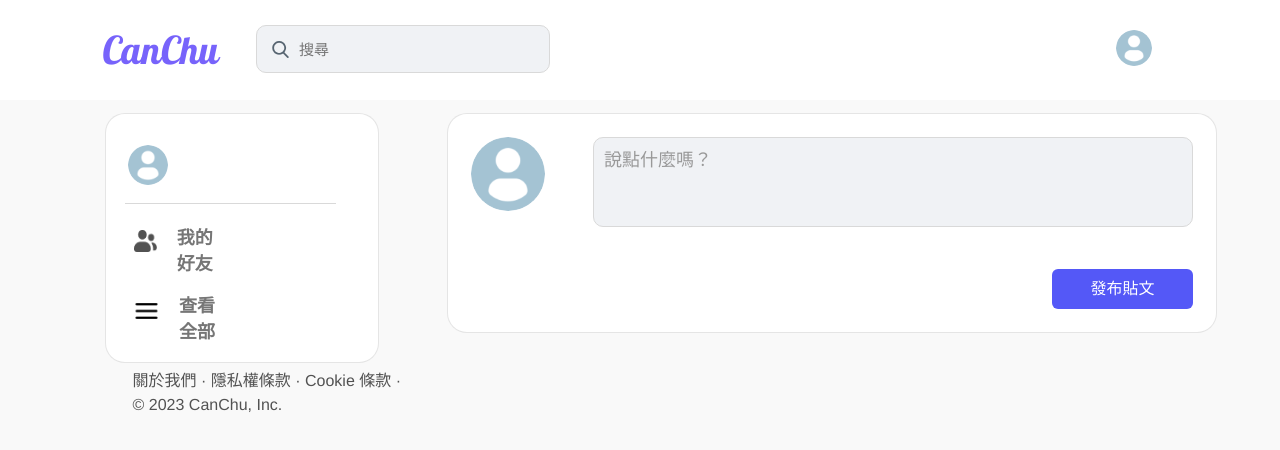
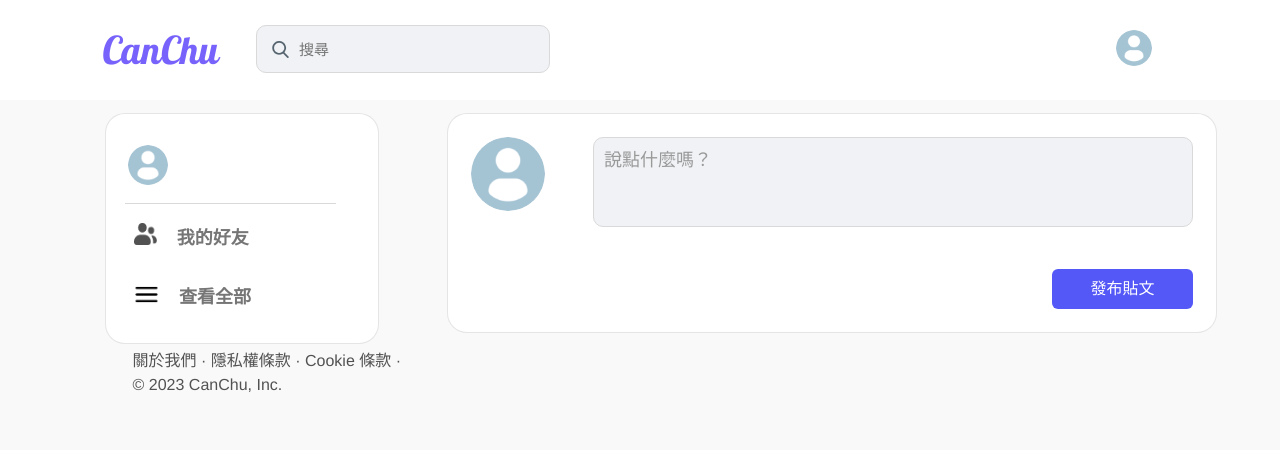
Before and after one commit to tsaichiehhuang/CanChu, a Next.js app in the folder workspace/kelly/CanChu/: page /Home in a window 1280 px wide. Shown: the top 450 px of the page. Built offline with nearby package versions, Linux system fonts and the light colour scheme; a web font is replaced by a local one.

Commit message:
fix(w4p3):修正merge 錯誤

```diff
--- a/workspace/kelly/CanChu/pages/Home/Home.module.scss
+++ b/workspace/kelly/CanChu/pages/Home/Home.module.scss
@@ -46,8 +46,6 @@
   justify-content: flex-start;
   margin: 5% 0px;
   gap: 5%;
-  margin: 5% 0px;
-  gap: 5%;
 }
 .friendListMyFriend {
   width: 100%;
@@ -56,12 +54,6 @@
 
 .friendRequestImg {
   border-radius: 50%;
-  width: 40px;
-  height: 40px;
-}
-.friendRequestText {
-  font-size: 18px;
-  font-weight: 700;
   width: 40px;
   height: 40px;
 }
```
